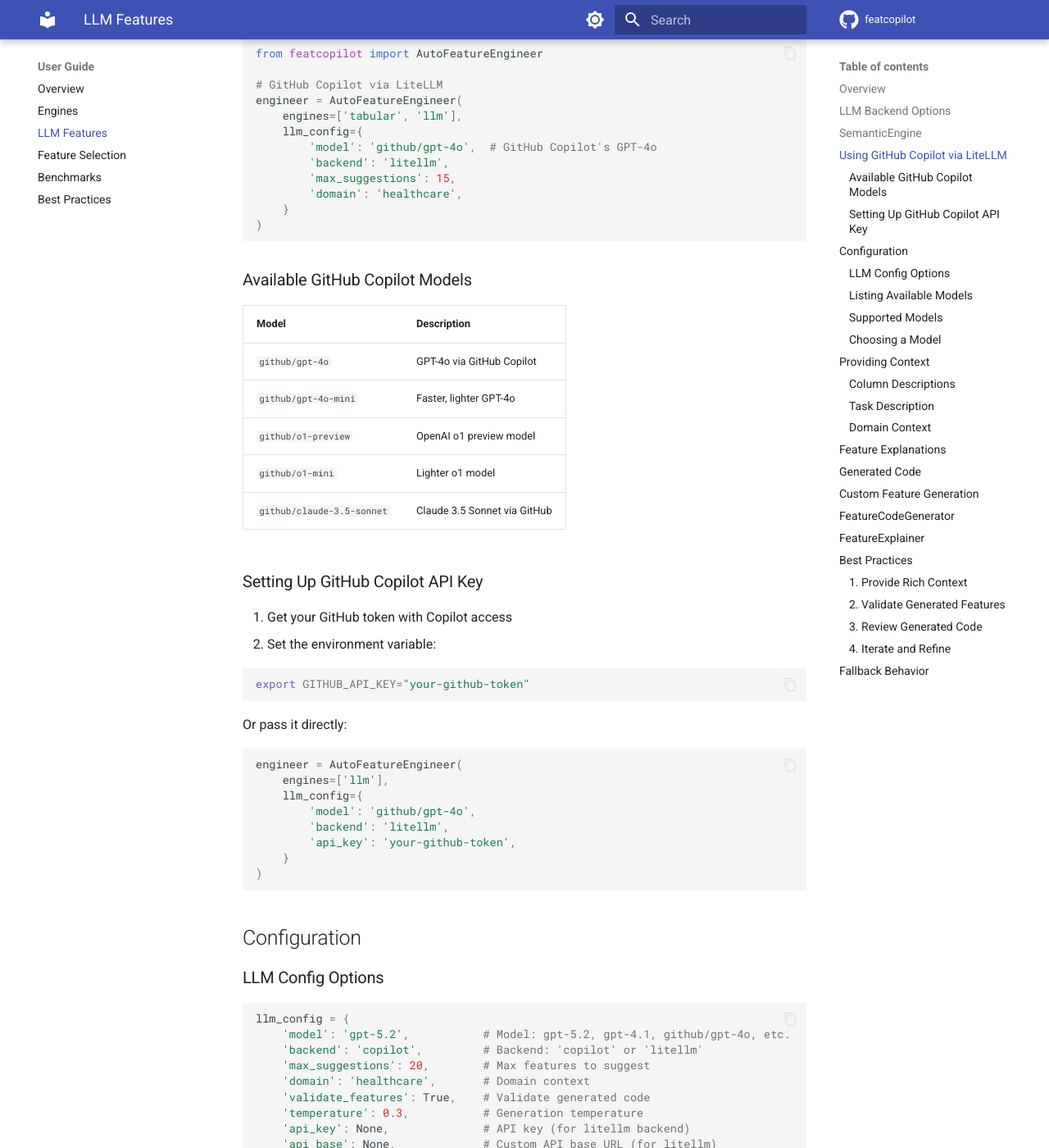
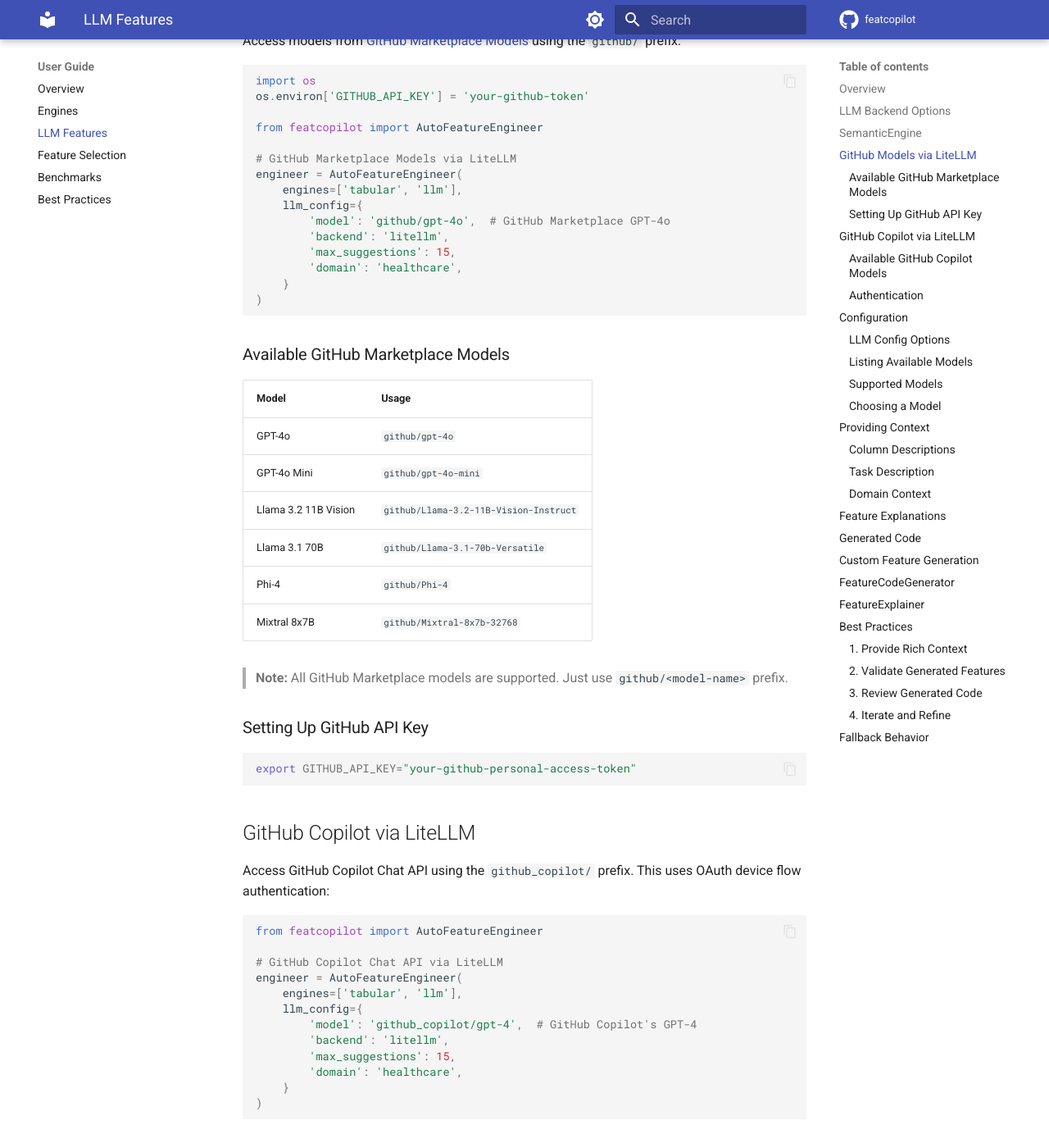
Before and after one commit to thinkall/featcopilot, an MkDocs documentation site: the page built from docs/user-guide/llm-features.md, in a window 1280 px wide and 1400 px high, scrolled down 1844 px. Shown: the whole window at 82% size. Built offline with MkDocs 1.6.1 and Material for MkDocs 9.7.7, drawn with Linux system fonts in a browser that asks for light colours; comment, search, counter and statistics services are not loaded; some of the changed text lies outside the part shown.

Commit message:
fix(docs): distinguish GitHub Models vs GitHub Copilot in LiteLLM
LiteLLM has two separate GitHub providers:
- github/ prefix: GitHub Marketplace Models (Llama, Phi, GPT-4o, etc.)
  - Uses GITHUB_API_KEY environment variable
- github_copilot/ prefix: GitHub Copilot Chat API
  - Uses OAuth device flow authentication
  - Requires paid Copilot subscription

Updated docs and examples to correctly document both providers.

````diff
--- a/docs/user-guide/llm-features.md
+++ b/docs/user-guide/llm-features.md
@@ -1,6 +1,6 @@
 # LLM-Powered Features
 
-FeatCopilot's LLM integration via LiteLLM enables semantic understanding and intelligent feature generation with support for 100+ LLM providers including GitHub Copilot.
+FeatCopilot's LLM integration via LiteLLM enables semantic understanding and intelligent feature generation with support for 100+ LLM providers including GitHub Models and GitHub Copilot.
 
 ## Overview
 
@@ -22,7 +22,8 @@
    - Anthropic (Claude 3 Opus, Sonnet, Haiku)
    - Azure OpenAI
    - Google (Gemini Pro, Gemini Ultra)
-   - **GitHub Copilot** (via `github/` prefix)
+   - **GitHub Models** (via `github/` prefix) - Llama, Phi, Mixtral, etc.
+   - **GitHub Copilot** (via `github_copilot/` prefix) - GPT-4, GPT-5.1-codex
    - AWS Bedrock
    - Ollama (local models)
    - And many more...
@@ -64,18 +65,59 @@
 )
 ```
 
-## Using GitHub Copilot via LiteLLM
+## GitHub Models via LiteLLM
 
-You can access GitHub Copilot models through LiteLLM using the `github/` prefix:
+Access models from [GitHub Marketplace Models](https://github.com/marketplace/models) using the `github/` prefix:
+
+```python
+import os
+os.environ['GITHUB_API_KEY'] = 'your-github-token'
+
+from featcopilot import AutoFeatureEngineer
+
+# GitHub Marketplace Models via LiteLLM
+engineer = AutoFeatureEngineer(
+    engines=['tabular', 'llm'],
+    llm_config={
+        'model': 'github/gpt-4o',  # GitHub Marketplace GPT-4o
+        'backend': 'litellm',
+        'max_suggestions': 15,
+        'domain': 'healthcare',
+    }
+)
+```
+
+### Available GitHub Marketplace Models
+
+| Model | Usage |
+|-------|-------|
+| GPT-4o | `github/gpt-4o` |
+| GPT-4o Mini | `github/gpt-4o-mini` |
+| Llama 3.2 11B Vision | `github/Llama-3.2-11B-Vision-Instruct` |
+| Llama 3.1 70B | `github/Llama-3.1-70b-Versatile` |
+| Phi-4 | `github/Phi-4` |
+| Mixtral 8x7B | `github/Mixtral-8x7b-32768` |
+
+> **Note:** All GitHub Marketplace models are supported. Just use `github/<model-name>` prefix.
+
+### Setting Up GitHub API Key
+
+```bash
+export GITHUB_API_KEY="your-github-personal-access-token"
+```
+
+## GitHub Copilot via LiteLLM
+
+Access GitHub Copilot Chat API using the `github_copilot/` prefix. This uses OAuth device flow authentication:
 
 ```python
 from featcopilot import AutoFeatureEngineer
 
-# GitHub Copilot via LiteLLM
+# GitHub Copilot Chat API via LiteLLM
 engineer = AutoFeatureEngineer(
     engines=['tabular', 'llm'],
     llm_config={
-        'model': 'github/gpt-4o',  # GitHub Copilot's GPT-4o
+        'model': 'github_copilot/gpt-4',  # GitHub Copilot's GPT-4
         'backend': 'litellm',
         'max_suggestions': 15,
         'domain': 'healthcare',
@@ -85,35 +127,20 @@
 
 ### Available GitHub Copilot Models
 
-| Model | Description |
-|-------|-------------|
-| `github/gpt-4o` | GPT-4o via GitHub Copilot |
-| `github/gpt-4o-mini` | Faster, lighter GPT-4o |
-| `github/o1-preview` | OpenAI o1 preview model |
-| `github/o1-mini` | Lighter o1 model |
-| `github/claude-3.5-sonnet` | Claude 3.5 Sonnet via GitHub |
+| Model | Usage |
+|-------|-------|
+| GPT-4 | `github_copilot/gpt-4` |
+| GPT-5.1 Codex | `github_copilot/gpt-5.1-codex` |
+| Text Embedding | `github_copilot/text-embedding-3-small` |
 
-### Setting Up GitHub Copilot API Key
+### Authentication
 
-1. Get your GitHub token with Copilot access
-2. Set the environment variable:
+GitHub Copilot uses OAuth device flow:
+1. On first use, LiteLLM displays a device code and verification URL
+2. Visit the URL and enter the code to authenticate
+3. Credentials are stored locally for future use
 
-```bash
-export GITHUB_API_KEY="your-github-token"
-```
-
-Or pass it directly:
-
-```python
-engineer = AutoFeatureEngineer(
-    engines=['llm'],
-    llm_config={
-        'model': 'github/gpt-4o',
-        'backend': 'litellm',
-        'api_key': 'your-github-token',
-    }
-)
-```
+> **Note:** Requires a paid GitHub Copilot subscription.
 
 ## Configuration
 
@@ -121,7 +148,7 @@
 
 ```python
 llm_config = {
-    'model': 'gpt-5.2',           # Model: gpt-5.2, gpt-4.1, github/gpt-4o, etc.
+    'model': 'gpt-5.2',           # Model: gpt-5.2, github/gpt-4o, github_copilot/gpt-4, etc.
     'backend': 'copilot',         # Backend: 'copilot' or 'litellm'
     'max_suggestions': 20,        # Max features to suggest
     'domain': 'healthcare',       # Domain context
@@ -182,9 +209,11 @@
 | `gpt-4-turbo` | OpenAI | Faster GPT-4 variant |
 | `gpt-3.5-turbo` | OpenAI | Fast and efficient |
 | `azure/gpt-4` | Azure OpenAI | Azure-hosted GPT-4 |
-| `github/gpt-4o` | GitHub Copilot | GPT-4o via GitHub |
-| `github/gpt-4o-mini` | GitHub Copilot | Lighter GPT-4o via GitHub |
-| `github/claude-3.5-sonnet` | GitHub Copilot | Claude via GitHub |
+| `github/gpt-4o` | GitHub Models | GPT-4o via GitHub Marketplace |
+| `github/Llama-3.2-11B-Vision-Instruct` | GitHub Models | Llama 3.2 via GitHub |
+| `github/Phi-4` | GitHub Models | Microsoft Phi-4 via GitHub |
+| `github_copilot/gpt-4` | GitHub Copilot | GPT-4 via Copilot Chat API |
+| `github_copilot/gpt-5.1-codex` | GitHub Copilot | GPT-5.1 Codex via Copilot |
 | `claude-3-opus` | Anthropic | Premium quality |
 | `claude-3-sonnet` | Anthropic | Balanced performance |
 | `claude-3-haiku` | Anthropic | Fast and efficient |
````
Also changed, not shown: docs/examples/llm-powered.md (+49 -9 lines), 1 other file.
